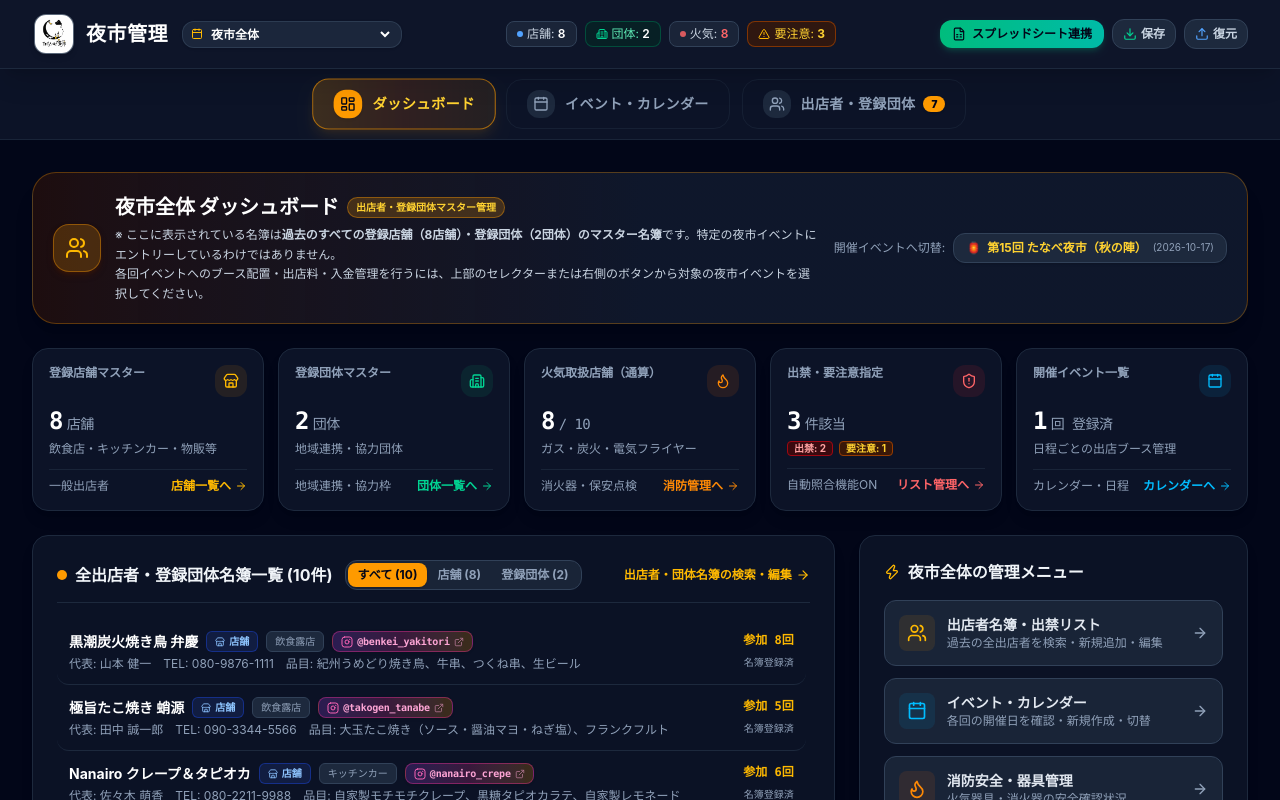
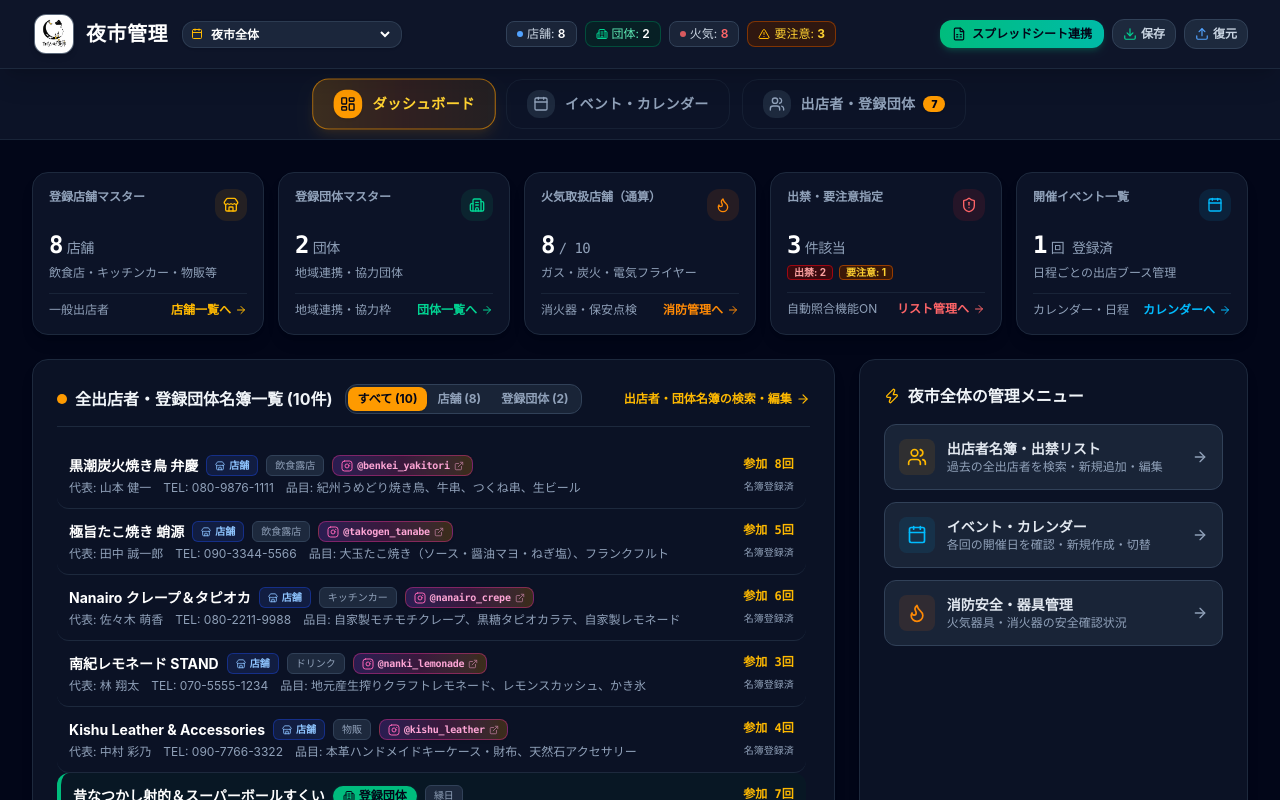
Before and after one commit to pingtians60-ai/yoiti.asaiti.syuttennsya, a React (Vite) app: page / in a window 1280 px wide. Shown: the top 800 px of the page. Built offline with nearby package versions, Linux system fonts and the light colour scheme.

Commit message:
fix: 夜市全体ダッシュボードの説明バナーを削除

```diff
--- a/src/components/dashboard/DashboardView.tsx
+++ b/src/components/dashboard/DashboardView.tsx
@@ -82,48 +82,7 @@ export const DashboardView: React.FC<DashboardViewProps> = ({
 
   return (
     <div className="space-y-6">
-      {/* 夜市全体ポータルモードの案内バー（夜市全体選択時） */}
-      {isAllEvent && (
-        <div className="bg-gradient-to-r from-amber-950/40 via-slate-900 to-slate-900 border border-amber-500/30 rounded-3xl p-5 shadow-xl flex flex-col md:flex-row items-start md:items-center justify-between gap-4">
-          <div className="flex items-center gap-3.5">
-            <div className="w-12 h-12 rounded-2xl bg-amber-500/20 text-amber-400 flex items-center justify-center border border-amber-500/40 shadow-md shadow-amber-950/50 shrink-0">
-              <Users className="w-6 h-6" />
-            </div>
-            <div>
-              <div className="flex items-center gap-2">
-                <h2 className="text-lg sm:text-xl font-black text-white">夜市全体 ダッシュボード</h2>
-                <span className="px-2 py-0.5 rounded-full text-[10px] font-black bg-amber-500/20 text-amber-300 border border-amber-500/40">
-                  出店者・登録団体マスター管理
-                </span>
-              </div>
-              <p className="text-xs text-slate-300 mt-1 leading-relaxed">
-                ※ ここに表示されている名簿は<strong>過去のすべての登録店舗（{storeVendors.length}店舗）・登録団体（{organizationVendors.length}団体）のマスター名簿</strong>です。特定の夜市イベントにエントリーしているわけではありません。<br />
-                各回イベントへのブース配置・出店料・入金管理を行うには、上部のセレクターまたは右側のボタンから対象の夜市イベントを選択してください。
-              </p>
-            </div>
-          </div>
 
-          {/* 開催イベントへのショートカット */}
-          {allEvents && allEvents.filter((e) => e.id !== 'event-all' && e.name !== '夜市全体' && !e.name.includes('出店者募集中') && !e.name.includes('募集中') && e.name.trim() !== '夜市' && !!e.date).length > 0 && (
-            <div className="flex items-center gap-2 flex-wrap shrink-0">
-              <span className="text-xs text-slate-400">開催イベントへ切替:</span>
-              {allEvents
-                .filter((e) => e.id !== 'event-all' && e.name !== '夜市全体' && !e.name.includes('出店者募集中') && !e.name.includes('募集中') && e.name.trim() !== '夜市' && !!e.date)
-                .map((ev) => (
-                  <button
-                    key={ev.id}
-                    onClick={() => onSelectEvent?.(ev.id)}
-                    className="px-3 py-1.5 rounded-xl bg-slate-800 hover:bg-slate-750 text-amber-300 border border-slate-700 hover:border-amber-400/50 font-bold text-xs flex items-center gap-1.5 transition shadow-sm"
-                  >
-                    <span>🏮</span>
-                    <span>{ev.name}</span>
-                    {ev.date && <span className="text-[10px] text-slate-400 font-normal">({ev.date})</span>}
-                  </button>
-                ))}
-            </div>
-          )}
-        </div>
-      )}
 
       {/* 出禁・要注意出店者アラート（該当がある場合） */}
       {!isAllEvent && problematicEntries.length > 0 && (
```
